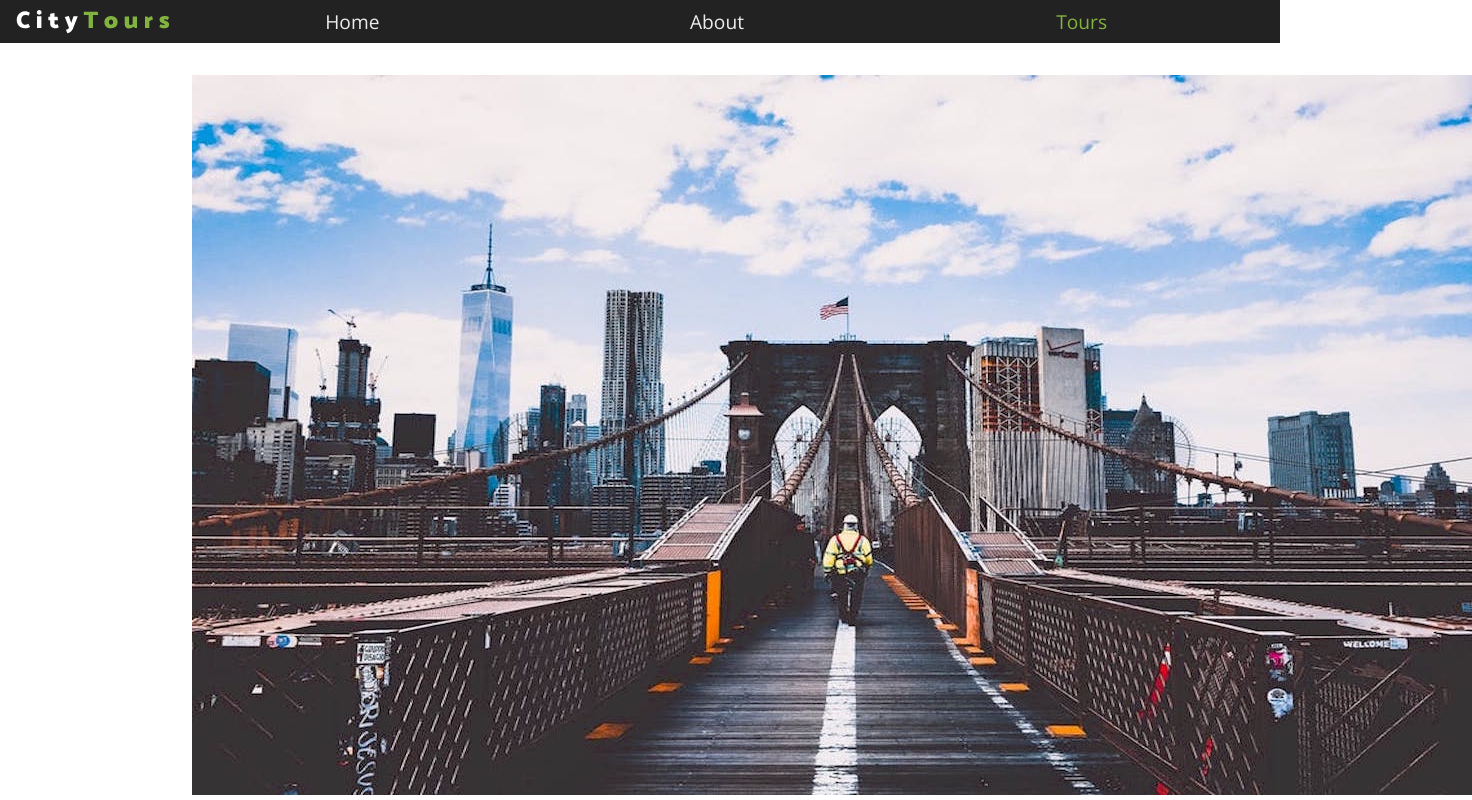
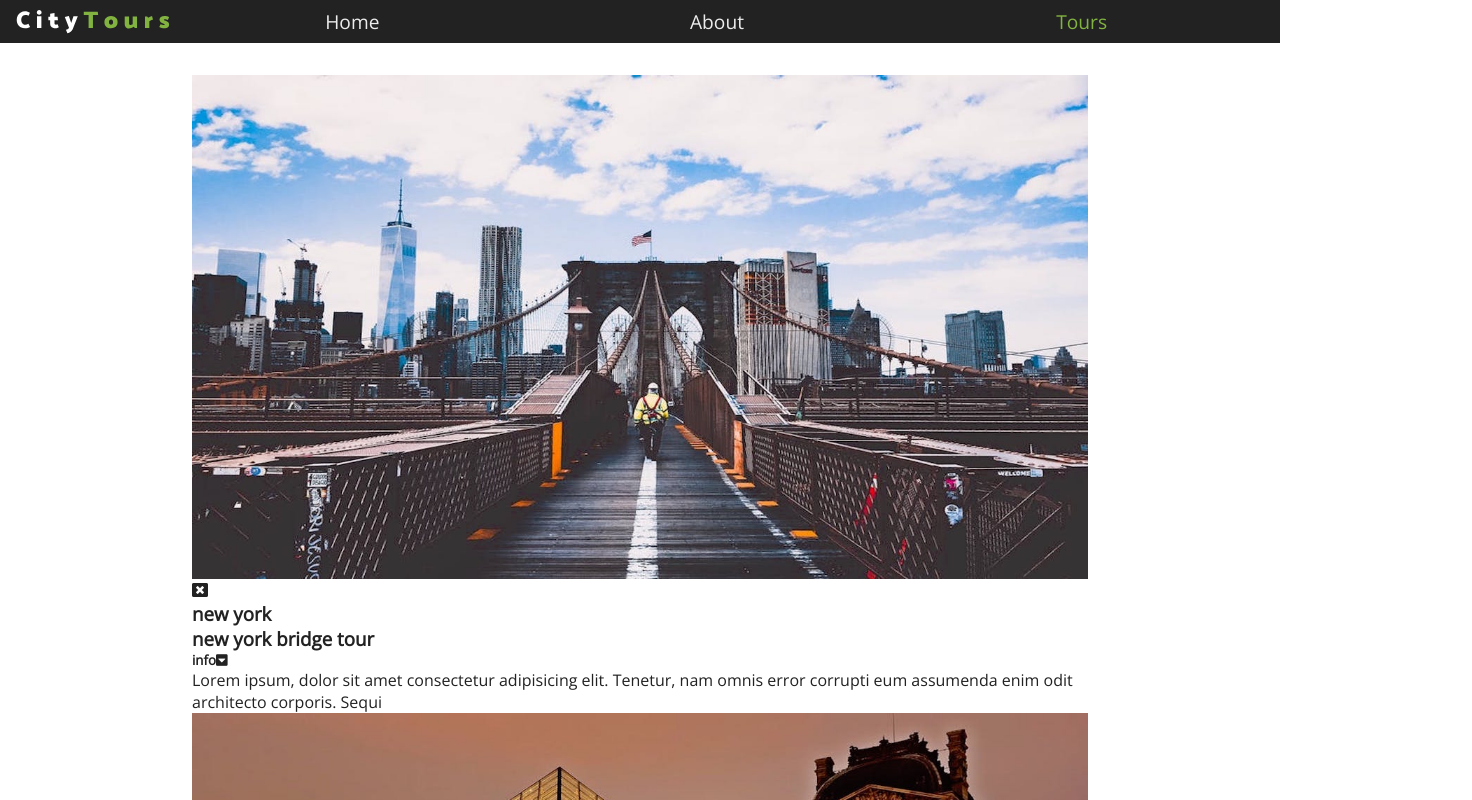
Before and after one commit to LaGemYo/City, a React (Create React App) app: page / in a window 1280 px wide. Shown: the top 800 px of the page, 1472 px wide, since content can reach past the window. Built offline with nearby package versions, Linux system fonts and the light colour scheme.

Commit message:
started to work on styling images and showing tour data

```diff
--- a/public/index.html
+++ b/public/index.html
@@ -27,7 +27,7 @@
     <!-- google fonts -->
     <link href="https://fonts.googleapis.com/css?family=Open+Sans&display=swap" rel="stylesheet">
     <!-- font awesome -->
-    <link href="https://cdnjs.cloudflare.com/ajax/libs/font-awesome/5.9.0/css/all.css">
+    <link href="https://cdnjs.cloudflare.com/ajax/libs/font-awesome/5.9.0/css/all.css" rel="stylesheet">
     <title>City Tours</title>
   </head>
   <body>
--- a/src/components/Tour/Tour.js
+++ b/src/components/Tour/Tour.js
@@ -1,5 +1,5 @@
 import React, { Component } from 'react';
-import './tour.scss'
+import './tour.scss';
 
 export default class Tour extends Component {
     render() {
@@ -8,10 +8,20 @@ export default class Tour extends Component {
         return (
             <article className="tour">
                 <div className="img-container">
-                    <img src={img} alt="image of the tour"/>
+                    <img src={img} alt="image of the tour" />
                     <span className="close-btn">
-
+                        <i class="fas fa-window-close" />
                     </span>
+                </div>
+                <div className="tour-info">
+                    <h3>{city}</h3>
+                    <h3>{name}</h3>
+                    <h5>info{""}
+                        <span>
+                            <i className="fas fa-caret-square-down" />
+                        </span>
+                    </h5>
+                    <p>{info}</p>
                 </div>
             </article>
         )
--- a/src/components/Tour/tour.scss
+++ b/src/components/Tour/tour.scss
@@ -0,0 +1,9 @@
+@import '../../index.scss';
+
+.tour {
+    img{
+        width: 100%;
+        display: block;
+        min-height: 13rem;
+    }
+}
```
